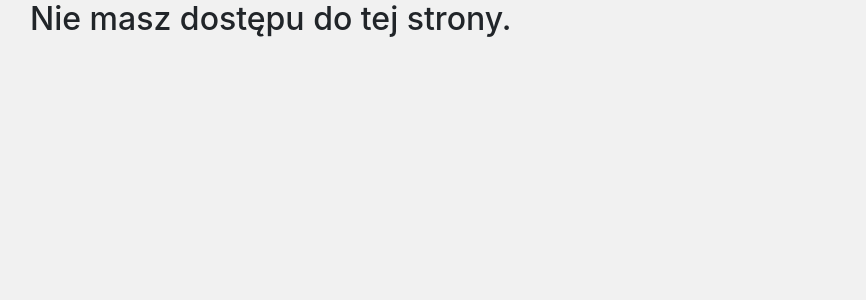
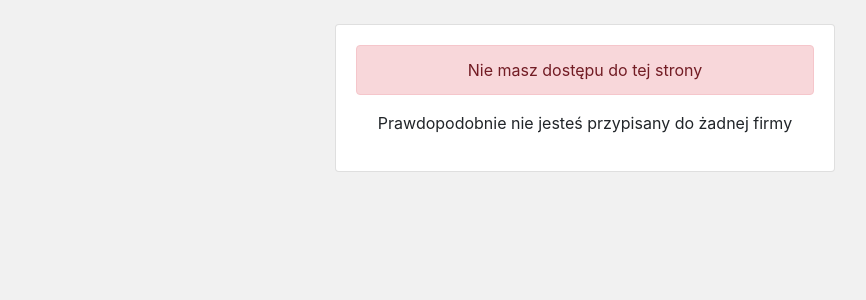
Before and after one commit to suwalszczyzna/work-time-registration, a Django app: page /unemployed/ in a window 1280 px wide. Shown: the part 56-356 px from the top of the page, without its empty margins (55-921 px from the left). Run offline with Django 3.2, Linux system fonts and the light colour scheme; some libraries are stand-ins or nearby versions.

Commit message:
not_employee_warning_page improvement

```diff
--- a/templates/base/not_employee_warning_page.html
+++ b/templates/base/not_employee_warning_page.html
@@ -1,7 +1,14 @@
 {% extends 'base/base.html' %}
 {% block content %}
 
-    <section class="panel">
-        <h2>Nie masz dostępu do tej strony.</h2>
-    </section>
+    <div class="container-sm mt-4">
+        <div class="card text-center mx-auto time-registration-container">
+            <div class="card-body">
+                <div class="alert alert-danger">
+                    Nie masz dostępu do tej strony
+                </div>
+                <p>Prawdopodobnie nie jesteś przypisany do żadnej firmy</p>
+            </div>
+        </div>
+    </div>
 {% endblock %}
```
